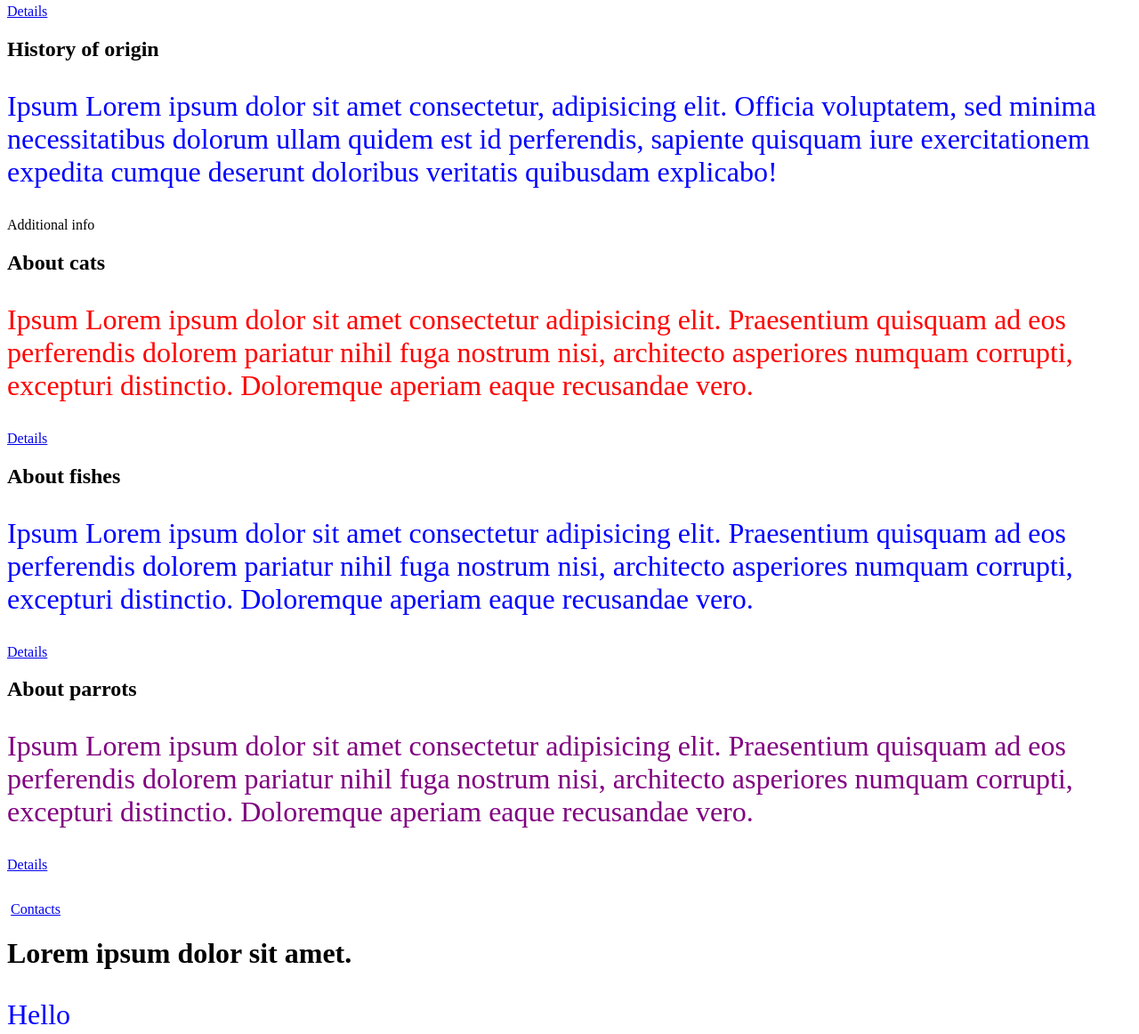
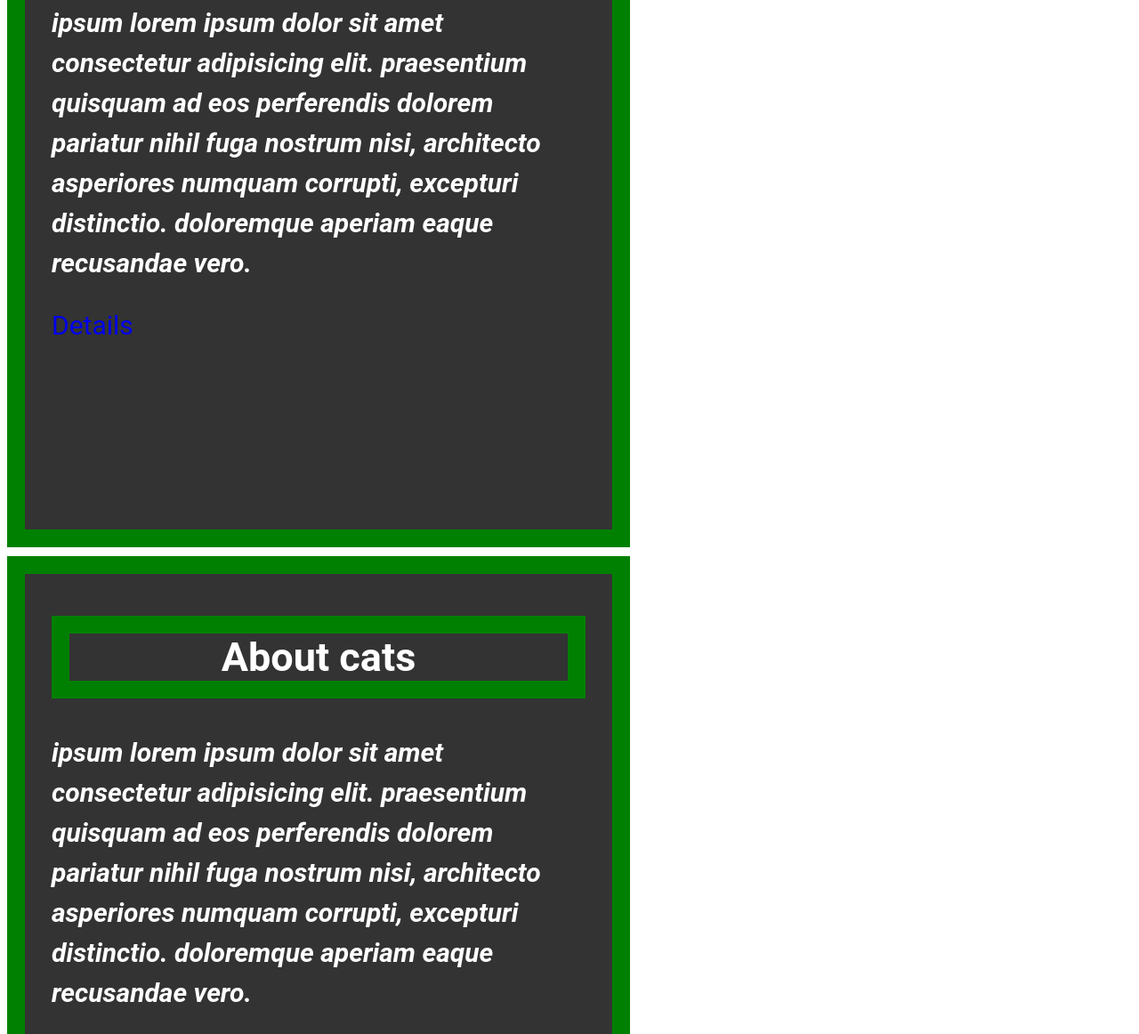
Before and after one commit to DenisMedko/lesson005-html-css, a plain HTML site: page index.html in a window 1280 px wide. Shown: the part 422-1584 px from the top of the page at 89% size. Drawn offline with Linux system fonts and the light colour scheme.

Commit message:
Finish block model

```diff
--- a/assets/styles/style.css
+++ b/assets/styles/style.css
@@ -1,16 +1,50 @@
-p {
-    /*color: red;
-    color: rgb(150, 0, 142);
-    color: rgba(150, 0, 142, 0.5);*/
-    color: #0000ff;
-    font-size: 32px;
-  }
-  #text {
-    color: red;
-  }
-  .text {
-    color: green;
-  }
-  .text2 {
-    color: purple;
-  }
+html {
+    font-family: 'Roboto';
+}
+article {
+    font-size: 30px;
+    background-color: #333333;
+    color: white;
+    border: 20px solid green;
+    /*border-left: 30px dotted red;*/
+    /*padding: 30px 60px 90px 120px;*/
+    padding: 10px 30px 60px;
+    margin: 0 0 10px 0;
+    width: 600px;
+    height: 700px;
+    display: inline-block;
+}
+
+.article-text {
+    /*font-size: 30px;*/
+    line-height: 1.5;
+    font-weight: bold;
+    font-style: italic;
+    text-transform: lowercase;
+    /*text-decoration-line: underline;
+    text-decoration-color: white;
+    text-decoration-style: wavy;*/
+    /*text-decoration: overline wavy white;*/
+
+}
+
+.link {
+    /*font-size: initial;*/
+    /*color: inherit;*/
+    text-decoration: none;
+}
+
+.article-heading {
+    text-align: center;
+    border: inherit;
+}
+span {
+    font-size: 40px;
+    border: 5px solid red;
+    background-color: lightgray;
+    padding: 20px;
+    margin: 20px;
+    width: 300px;
+    /*height: 700px;*/
+    display: inline-block;
+}
--- a/index.html
+++ b/index.html
@@ -30,7 +30,7 @@
 
 <body>
   <header>
-    <h1 title="this is a title attribute">Pets</h1>
+    <h1 title="this is a title attribute" class="article-heading">About pets</h1>
     <nav>
       <ul>
         <li><a href="./index.html">Home</a></li>
@@ -45,44 +45,43 @@
     </nav>
   </header>
   <main>
-    <article id="dogs">
-      <h2>About dogs</h2>
-      <p class="text">Ipsum Lorem ipsum dolor sit amet consectetur adipisicing elit. Praesentium quisquam ad eos perferendis dolorem
+    <article class="article">
+      <h2 class="article-heading">About dogs</h2>
+      <p class="article-text">Ipsum Lorem ipsum dolor sit amet consectetur adipisicing elit. Praesentium quisquam ad eos perferendis dolorem
         pariatur nihil fuga nostrum nisi, architecto asperiores numquam corrupti, excepturi distinctio. Doloremque
         aperiam eaque recusandae vero.</p>
-      <a href="assets/pages/dogs.html">Details</a>
-      <section>
-        <h2>History of origin</h2>
-        <p>Ipsum Lorem ipsum dolor sit amet consectetur, adipisicing elit. Officia voluptatem, sed minima necessitatibus
+      <a class="link" href="assets/pages/dogs.html">Details</a>
+      <!-- <section>
+        <h2 class="article-heading">History of origin</h2>
+        <p class="text">Ipsum Lorem ipsum dolor sit amet consectetur, adipisicing elit. Officia voluptatem, sed minima necessitatibus
           dolorum ullam quidem est id perferendis, sapiente quisquam iure exercitationem expedita cumque deserunt
           doloribus veritatis quibusdam explicabo!</p>
-      </section>
+      </section> -->
     </article>
-    <aside>Additional info</aside>
-    <article id="cats">
-      <h2>About cats</h2>
-      <p class="text" id="text">Ipsum Lorem ipsum dolor sit amet consectetur adipisicing elit. Praesentium quisquam ad eos perferendis dolorem
+    <!-- <aside>Additional info</aside> -->
+    <article class="article">
+      <h2 class="article-heading">About cats</h2>
+      <p class="article-text">Ipsum Lorem ipsum dolor sit amet consectetur adipisicing elit. Praesentium quisquam ad eos perferendis dolorem
         pariatur nihil fuga nostrum nisi, architecto asperiores numquam corrupti, excepturi distinctio. Doloremque
         aperiam eaque recusandae vero.</p>
-      <a href="assets/pages/cats.html">Details</a>
+      <a class="link" href="assets/pages/cats.html">Details</a>
     </article>
-    <article id="fishes">
-      <h2>About fishes</h2>
-      <p>Ipsum Lorem ipsum dolor sit amet consectetur adipisicing elit. Praesentium quisquam ad eos perferendis dolorem
+    <article class="article">
+      <h2 class="article-heading">About fishes</h2>
+      <p class="article-text">Ipsum Lorem ipsum dolor sit amet consectetur adipisicing elit. Praesentium quisquam ad eos perferendis dolorem
         pariatur nihil fuga nostrum nisi, architecto asperiores numquam corrupti, excepturi distinctio. Doloremque
         aperiam eaque recusandae vero.</p>
-      <a href="assets/pages/fishes.html">Details</a>
+      <a class="link" href="assets/pages/fishes.html">Details</a>
     </article>
-    <article id="parrots">
-      <h2>About parrots</h2>
-      <p class="text text2">Ipsum Lorem ipsum dolor sit amet consectetur adipisicing elit. Praesentium quisquam ad eos perferendis dolorem
+    <article class="article">
+      <h2 class="article-heading">About parrots</h2>
+      <p class="article-text">Ipsum Lorem ipsum dolor sit amet consectetur adipisicing elit. Praesentium quisquam ad eos perferendis dolorem
         pariatur nihil fuga nostrum nisi, architecto asperiores numquam corrupti, excepturi distinctio. Doloremque
         aperiam eaque recusandae vero.</p>
-      <a href="assets/pages/parrots.html">Details</a>
+      <a class="link" href="assets/pages/parrots.html">Details</a>
     </article>
-
-    <p><a href="#"></a></p>
-    <a href=""><img src="" alt=""></a>
+    <span class="span">span text1</span>
+    <span class="span">span text2</span>
 
     <!-- non-semantic
         <div></div>
@@ -92,14 +91,14 @@
       <p></p>
     </div> -->
 
-    <a href="assets/pages/contacts.html">Contacts</a>
+    <a class="link" href="assets/pages/contacts.html">Contacts</a>
     <h1>Lorem ipsum dolor sit amet.</h1>
     <p>Hello</p>
     <div>
       <img src="assets/images/extensions-vs-code.PNG" alt="vsc-extensions" />
     </div>
-    <a href="https://youtube.com" target="_blank">Go to youtube</a>
-    <a href="https://google.com" target="_blank">Go to google
+    <a class="link" href="https://youtube.com" target="_blank">Go to youtube</a>
+    <a class="link" href="https://google.com" target="_blank">Go to google
       <img src="" alt="alt-text">
     </a>
     <ul>
@@ -113,7 +112,7 @@
     <div>
       <img src="" alt="Ukraine" />
     </div>
-    <a href="#">Top</a>
+    <a class="link" href="#">Top</a>
   </main>
   <footer>
     <p>All rights reserved</p>
```
